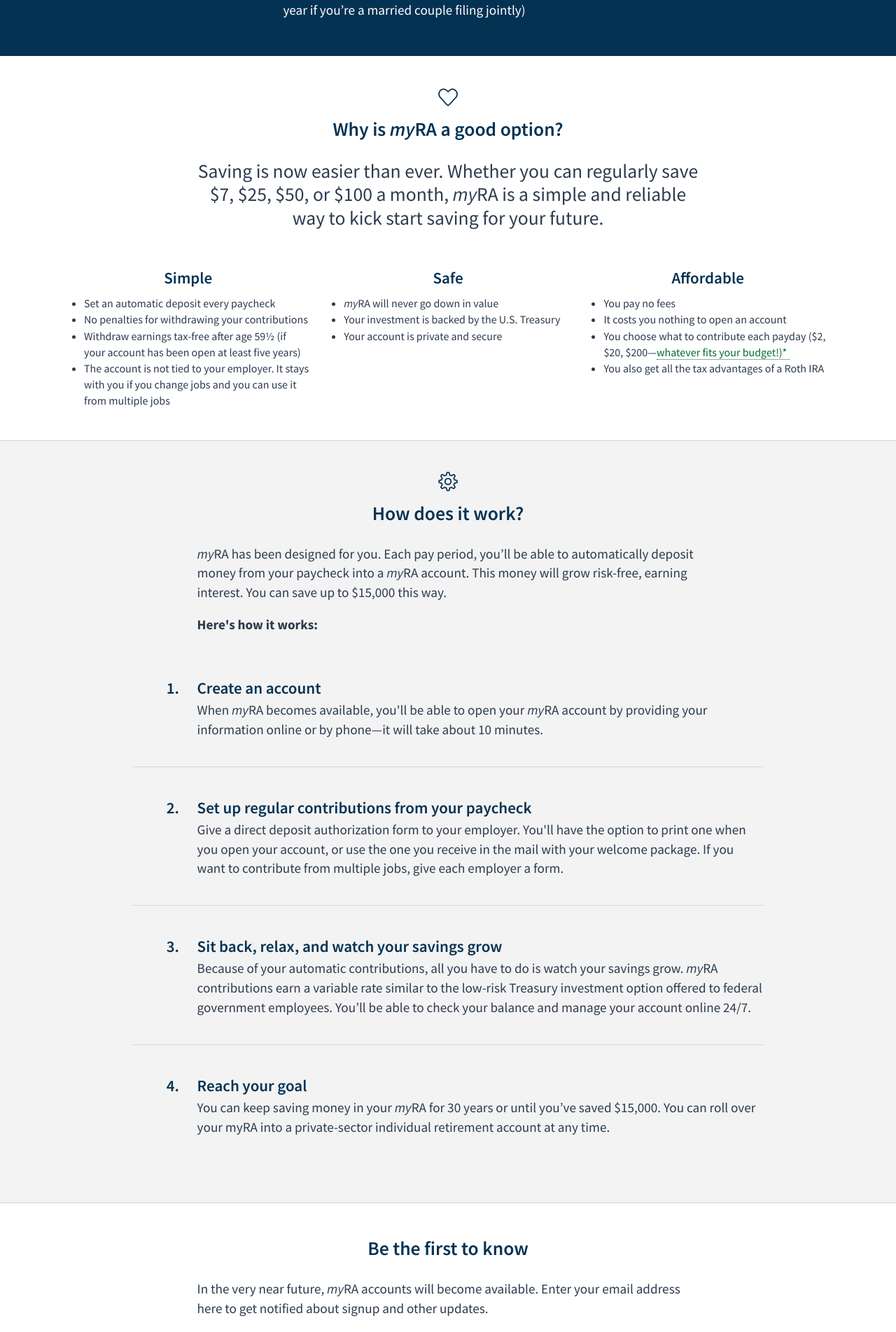
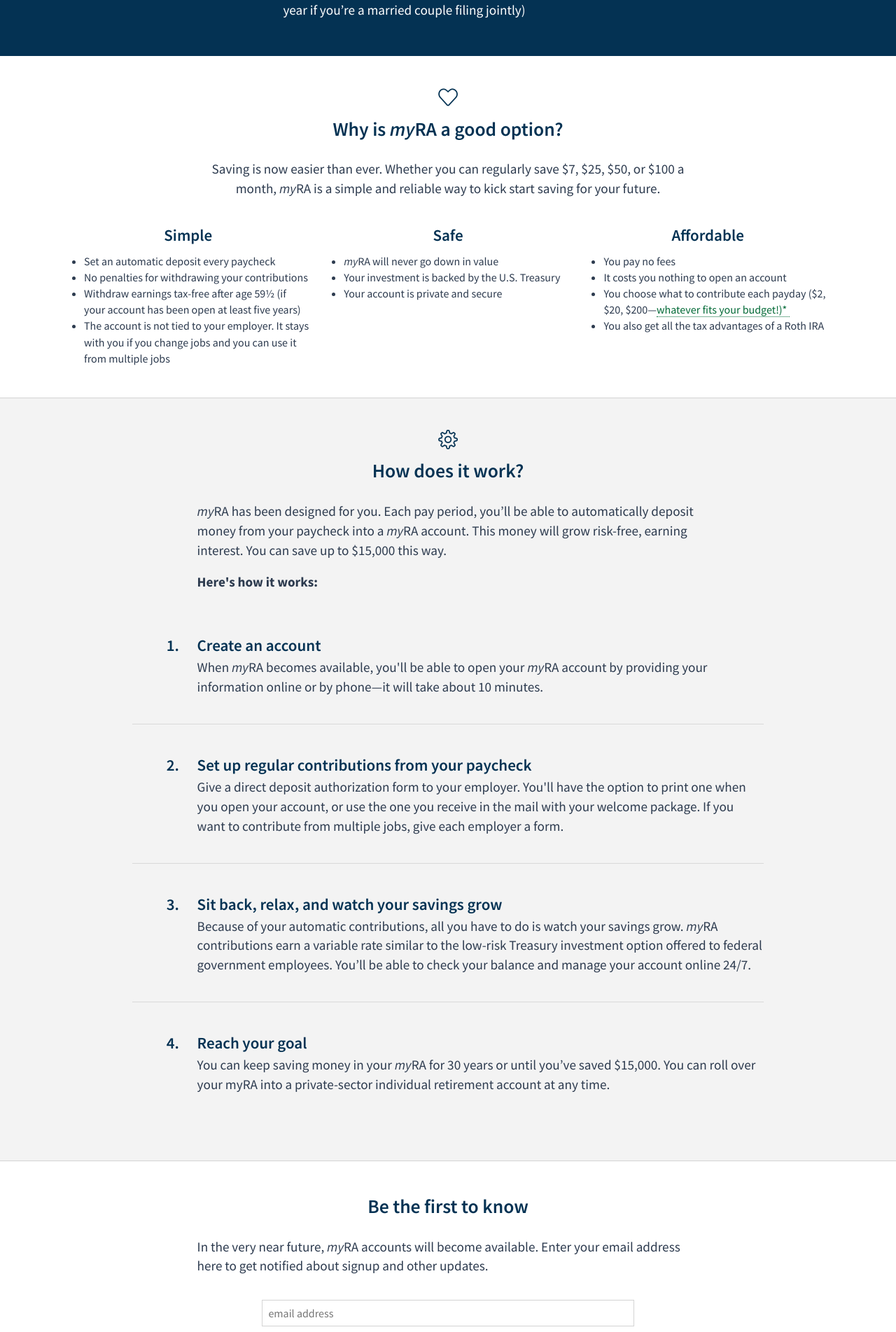
Before and after one commit to 18F/myra, a Jekyll site: the page built from individuals/index.html, in a window 1280 px wide. Shown: the part 2895-4798 px from the top of the page at 70% size. Built offline with Jekyll 4.4.1, drawn with Linux system fonts in a browser that asks for light colours.

Commit message:
Making some fonts smaller, adding photos on mobile

```diff
--- a/_includes/individual-value-proposition.html
+++ b/_includes/individual-value-proposition.html
@@ -1,7 +1,7 @@
 <section id="benefits" class="value-proposition" role="region" aria-labelledby="benefits-heading">
   <div class="container">
     <h2 id="benefits-heading"><i class="icon-heart"></i> Why is <span class="myra">myRA</span> a good option?</h2>
-    <p class="call-out">Saving is now easier than ever. Whether you can regularly save $7, $25, $50, or $100 a month, <span class="myra">myRA</span> is a simple and reliable way to kick start saving for your future.</p>
+    <p class="lead-text">Saving is now easier than ever. Whether you can regularly save $7, $25, $50, or $100 a month, <span class="myra">myRA</span> is a simple and reliable way to kick start saving for your future.</p>
     <div class="block">
       <h3>Simple</h3>
       <ul>
--- a/index.html
+++ b/index.html
@@ -5,6 +5,7 @@
 ---
 
 <div class="hero">
+  <img alt="Photographs of individuals working various jobs." class="mobile-banner" src="{{ site.baseurl }}/static/img/mobile-bg.jpg">
   <div class="container">
     <div class="inner-container">
       <div class="headline">
--- a/individuals/index.html
+++ b/individuals/index.html
@@ -4,6 +4,7 @@
 title: For Individuals
 ---
 <div class="hero">
+  <img alt="Photographs of individuals working various jobs." class="mobile-banner" src="{{ site.baseurl }}/static/img/mobile-bg.jpg">
   <div class="container">
     <div class="inner-container">
       <div class="tagline-banner">
```
Also changed, not shown: static/img/mobile-bg.jpg (added).
